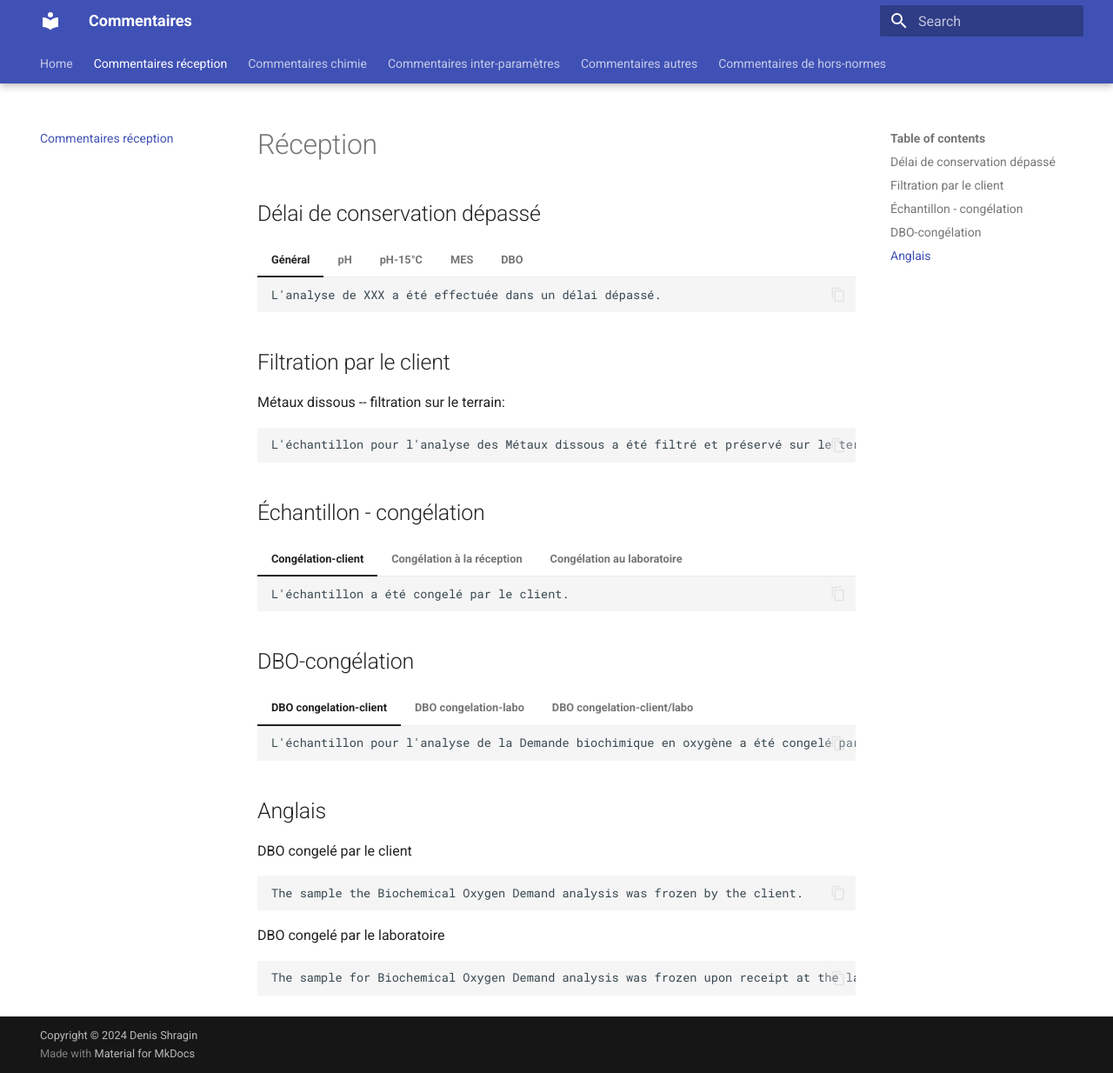
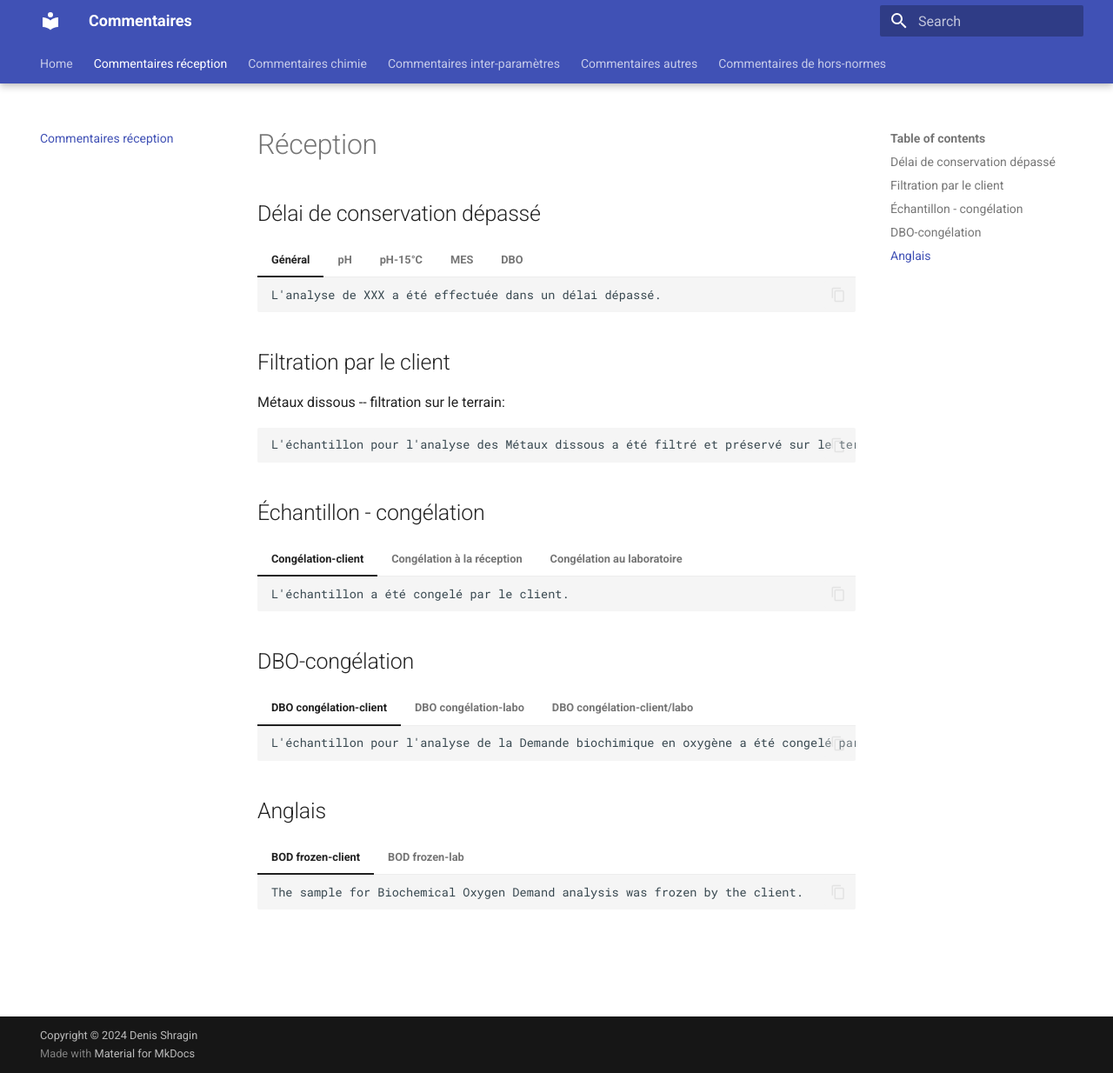
Before and after one commit to denisshragin/comments, an MkDocs documentation site: the page built from docs/reception.md, in a window 1280 px wide and 1234 px high. Shown: the whole window at 87% size. Built offline with MkDocs 1.6.1 and Material for MkDocs 9.7.7, drawn with Linux system fonts in a browser that asks for light colours.

Commit message:
Some errors fixed

````diff
--- a/docs/reception.md
+++ b/docs/reception.md
@@ -44,25 +44,25 @@ L'échantillon pour l'analyse des Métaux dissous a été filtré et préservé
     L'échantillon a été congelé au laboratoire afin de respecter le délai de conservation.
     ```
 ## DBO-congélation
-=== "DBO congelation-client"
+=== "DBO congélation-client"
     ```
     L'échantillon pour l'analyse de la Demande biochimique en oxygène a été congelé par le client.
     ```
-=== "DBO congelation-labo"
+=== "DBO congélation-labo"
     ```
     L'échantillon pour l'analyse de la Demande biochimique en oxygène a été congelé à la réception au laboratoire.
     ```
-=== "DBO congelation-client/labo"
+=== "DBO congélation-client/labo"
     ```
     L'échantillon pour l'analyse de la Demande biochimique en oxygène a été congelé par le client.
     L'échantillon pour l'analyse de la Demande biochimique en oxygène a été congelé à la réception au laboratoire.
     ```
 ## Anglais
-DBO congelé par le client
-```
-The sample the Biochemical Oxygen Demand analysis was frozen by the client.
-```
-DBO congelé par le laboratoire
-```
-The sample for Biochemical Oxygen Demand analysis was frozen upon receipt at the laboratory.
-```
+=== "BOD frozen-client"
+    ```
+    The sample for Biochemical Oxygen Demand analysis was frozen by the client.
+    ```
+=== "BOD frozen-lab"
+    ```
+    The sample for Biochemical Oxygen Demand analysis was frozen upon receipt at the laboratory.
+    ```
````
